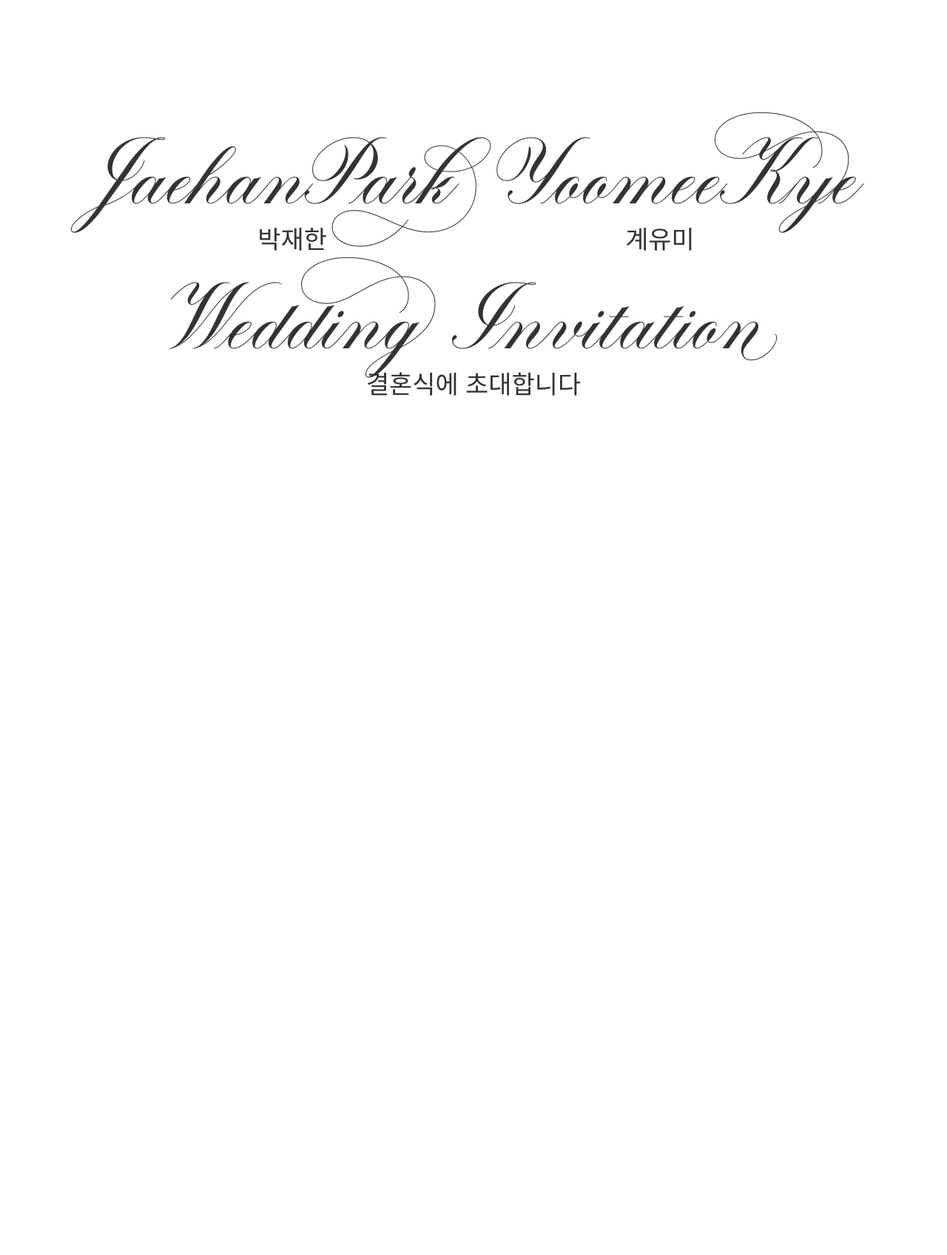
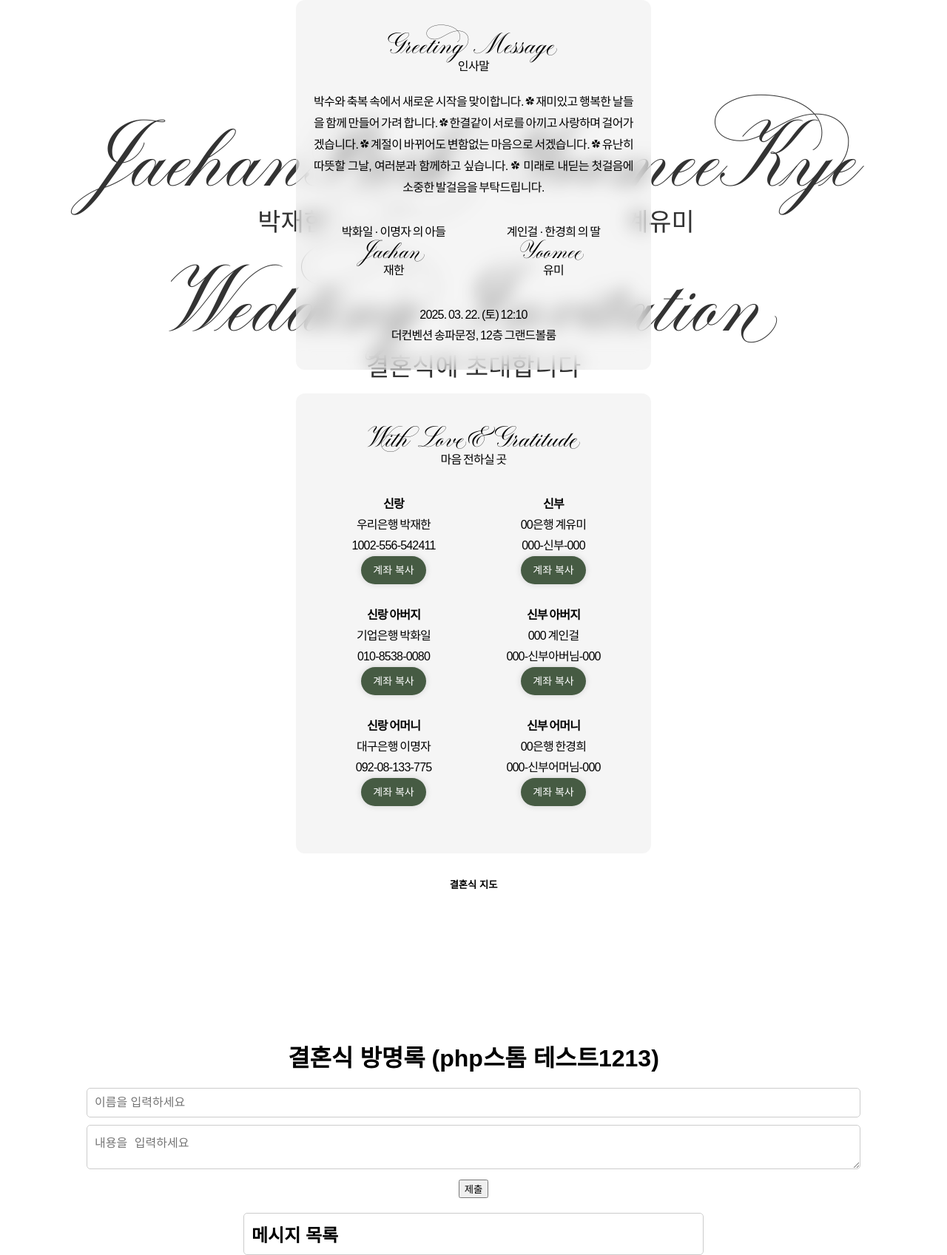
Before and after one commit to WallistoJH/invitation, a PHP site: page /index.html in a window 1280 px wide. Shown: the whole page at 74% size. Before the commit the page ends 535 px from the top, so only its background shows below. Run offline with PHP 8.4, Linux system fonts and the light colour scheme; a map, chart or similar area stays blank; some libraries are stand-ins or nearby versions; some web fonts are replaced.

Commit message:
계좌번호 1차 작업

```diff
--- a/css/guide.css
+++ b/css/guide.css
@@ -26,24 +26,100 @@
     text-align: center;
 }
 
-
+.dis-none { display: none; }
 .dis-block { display: block; }
 .dis-inline-block { display: inline-block; }
 .half { width: 50%; }
 .flu { width: 100%; }
 
 .pd-0 { padding: 0; }
+.pd-t0 { padding-top: 0; }
+.pd-t1 { padding-top: 8px; }
+.pd-t2 { padding-top: 16px; }
+.pd-t3 { padding-top: 24px; }
+.pd-t4 { padding-top: 32px; }
+.pd-t5 { padding-top: 40px; }
+.pd-t6 { padding-top: 48px; }
+.pd-b1 { padding-bottom: 8px; }
+.pd-b2 { padding-bottom: 16px; }
+.pd-b3 { padding-bottom: 24px; }
+.pd-b4 { padding-bottom: 32px; }
+.pd-b5 { padding-bottom: 40px; }
+.pd-b6 { padding-bottom: 48px; }
 .mr-0 { margin: 0; }
+.mr-t0 { margin-top: 0; }
+.mr-t1 { margin-top: 8px; }
+.mr-t2 { margin-top: 16px; }
+.mr-t3 { margin-top: 24px; }
+.mr-t4 { margin-top: 32px; }
+.mr-t5 { margin-top: 40px; }
+.mr-t6 { margin-top: 48px; }
+.mr-b1 { margin-bottom: 8px; }
+.mr-b2 { margin-bottom: 16px; }
+.mr-b3 { margin-bottom: 24px; }
+.mr-b4 { margin-bottom: 32px; }
+.mr-b5 { margin-bottom: 40px; }
+.mr-b6 { margin-bottom: 48px; }
 
+.mr-t-1 { margin-top: -8px; }
+.mr-t-2 { margin-top: -16px; }
+.mr-t-3 { margin-top: -24px; }
+.mr-t-4 { margin-top: -32px; }
+.mr-t-5 { margin-top: -40px; }
+.mr-t-6 { margin-top: -48px; }
+.mr-b-1 { margin-bottom: -8px; }
+.mr-b-2 { margin-bottom: -16px; }
+.mr-b-3 { margin-bottom: -24px; }
+.mr-b-4 { margin-bottom: -32px; }
+.mr-b-5 { margin-bottom: -40px; }
+.mr-b-6 { margin-bottom: -48px; }
+
+.ver-t { vertical-align: top; }
+.ver-b { vertical-align: bottom; }
+.ver-m { vertical-align: middle; }
 
 .title-en {
     font-family: 'Brachetto', sans-serif;
     font-weight: 400;
-    font-size: 40px;
-    line-height: 40px;
+    font-size: 32px;
+    line-height: 32px;
     margin: 16px 0 20px;
+}
+.body-kr {     font-family: 'Eulyoo1945', sans-serif;
+    font-size: 16px; line-height: 28px; letter-spacing: -.8px; word-spacing: -1px; }
+.body2-kr {     font-family: 'Eulyoo1945', sans-serif;
+    font-size: 14px; line-height: 21px; letter-spacing: -.8px; word-spacing: -1px; }
+.font-0 { font-size: 0; line-height: 0; letter-spacing: 0; word-spacing: 0; }
 
+
+.content {
+    width: calc(100% - 32px);
+    max-width: 480px;
+    padding: 32px 24px;
+    margin: 0 auto 32px;
+    overflow: hidden;
+    background: rgba(231,231,231,.4);
+    box-sizing: border-box;
+    border-radius: 12px;
+    backdrop-filter: blur(12px);
 }
-.body-kr { font-size: 16px; line-height: 28px; letter-spacing: -.8px; word-spacing: -1px; }
-.body2-kr { font-size: 14px; line-height: 21px; letter-spacing: -.8px; word-spacing: -1px; }
-.font-0 { font-size: 0; line-height: 0; letter-spacing: 0; word-spacing: 0; }
+@media screen and (max-width: 767px) {
+    .content { padding: 32px 20px; }
+}
+
+.inv-button {
+    font-family: 'Eulyoo1945', sans-serif;
+    border: none;
+    padding: 12px 16px;
+    background: #465b43;
+    border-radius: 100px;
+    box-shadow: 0 0 8px rgba(0,0,0,.15);
+    color: #fff;
+    font-size: 14px;
+    line-height: 14px;
+}
+@media screen and (min-width: 768px) {
+    .inv-button:hover,
+    .inv-button:focus { opacity: .8; }
+}
+.inv-button:active { opacity: .8; }
--- a/css/inv.css
+++ b/css/inv.css
@@ -1,6 +1,6 @@
 /* 1. 메인 타이틀 */
 #introTitle {
-    position: fixed; right: 0; left: 0; top: 0; bottom: 0; z-index: -1;
+    position: fixed; right: 0; left: 0; top: -3vh; bottom: 0; z-index: -1;
     display: flex;
     height: 100vh;
     flex-direction: column;
@@ -36,30 +36,17 @@
 
 /* 2. 텍스트 타이틀 */
 #introContent {
-    margin-top: 100vh;
-}
-#introContent .content {
-    width: calc(100% - 32px);
-    max-width: 480px;
-    padding: 32px 24px;
-    margin: 0 auto;
-    overflow: hidden;
-    background: rgba(231,231,231,.4);
-    box-sizing: border-box;
-    border-radius: 12px;
-    backdrop-filter: blur(12px);
+    /*margin-top: 100vh;*/
 }
 #introContent .content .content-title .title-en { white-space: nowrap; }
 #introContent .content .content-title .body-kr {
     text-align: justify;
-    letter-spacing: -0.3px;
-    word-spacing: -2px;
+    letter-spacing: -0.6px;
+    word-spacing: -1.8px;
     text-align-last: center;
 }
 #introContent .content .content-title .body-kr span { font-size: 12px; position: relative; top: -2px; }
 /* 콘텐츠 바디 */
-#introContent .content .content-body .top { margin: 32px 0 32px; }
 #introContent .content .content-body .top .title-en { margin: 0; font-size: 28px; line-height: 24px; position: relative; top: 2px;}
 @media screen and (max-width: 767px) {
-    #introContent .content { padding: 32px 20px; }
 }
--- a/index.html
+++ b/index.html
@@ -23,18 +23,6 @@
             padding: 10px;
             border: 1px solid #ccc;
             border-radius: 5px;
-        }
-        button {
-            padding: 10px 20px;
-            font-size: 16px;
-            background-color: #3498db;
-            color: white;
-            border: none;
-            border-radius: 5px;
-            cursor: pointer;
-        }
-        button:hover {
-            background-color: #2980b9;
         }
         .messages {
             margin-top: 20px;
@@ -101,14 +89,17 @@
     <article class="content">
         <!-- 콘텐츠 타이틀 -->
         <aside class="content-title">
-            <p class="title-en">Greeting Message</p>
+            <p class="title-en">
+                Greeting Message
+                <span class="dis-block body-kr" style="margin-top: -4px">인사말</span>
+            </p>
             <p class="body-kr">
                 박수와 축복 속에서 새로운 시작을 맞이합니다. <span>✿</span> 재미있고 행복한 날들을 함께 만들어 가려 합니다. <span>✿</span> 한결같이 서로를 아끼고 사랑하며 걸어가겠습니다. <span>✿</span> 계절이 바뀌어도 변함없는 마음으로 서겠습니다. <span>✿</span> 유난히 따뜻할 그날, 여러분과 함께하고 싶습니다. <span>✿</span> 미래로 내딛는 첫걸음에 소중한 발걸음을 부탁드립니다.
             </p>
         </aside>
         <!-- 콘텐츠 서로 내용 -->
         <aside class="content-body font-0">
-            <div class="top">
+            <div class="top mr-t4 mr-b4">
                 <div class="dis-inline-block left half">
                     <p class="body-kr">박화일 · 이명자 의 아들</p>
                     <p class="title-en">Jaehan</p>
@@ -128,24 +119,69 @@
             </div>
         </aside>
     </article>
-
-
 </section>
 
 
-<h5 class="title-en">계좌 Thsdnv</h5>
-<div>
-    <p>
-        아버지 계좌:
-        <span id="father-account" class="account-number">000-0000-0000</span>
-        <button id="copy-father">복사</button>
-    </p>
-    <p>
-        어머니 계좌:
-        <span id="mother-account" class="account-number">000-0000-0000</span>
-        <button id="copy-mother">복사</button>
-    </p>
-</div>
+<!-- 마음 전하실 곳 -->
+<section id="catact">
+    <article class="content">
+        <!-- 콘텐츠 타이틀 -->
+        <aside class="content-title">
+            <p class="title-en">
+                With Love& Gratitude
+                <span class="dis-block body-kr" style="margin-top: -4px">마음 전하실 곳</span>
+            </p>
+        </aside>
+        <div class="top mr-t4 mr-b4 font-0">
+            <div class="dis-inline-block left half ver-t">
+                <p class="body-kr">
+                    <strong>신랑</strong><br/>
+                    <!-- 신랑 계좌 -->
+                    우리은행 박재한<br/>
+                    <span id="m-account">1002-556-542411</span><br/>
+                    <button class="inv-button m" data-copy="m-account">계좌 복사</button><br/>
+                    <br/>
+                    <!-- 신랑 아버지 계좌 -->
+                    <strong>신랑 아버지</strong><br/>
+                    기업은행 박화일<br/>
+                    <span id="m-father-account">010-8538-0080</span><br/>
+                    <button class="inv-button m" data-copy="m-father-account">계좌 복사</button><br/>
+                    <br/>
+                    <!-- 신랑 어머니 계좌 -->
+                    <strong>신랑 어머니</strong><br/>
+                    대구은행 이명자<br/>
+                    <span id="m-mother-account">092-08-133-775</span><br/>
+                    <button class="inv-button m" data-copy="m-mother-account">계좌 복사</button><br/>
+                </p>
+            </div>
+            <div class="dis-inline-block right half ver-t">
+
+                <p class="body-kr">
+                    <strong>신부</strong><br/>
+                    <!-- 신부 계좌 -->
+                    00은행 계유미<br/>
+                    <span id="f-account">000-신부-000</span><br/>
+                    <button class="inv-button m" data-copy="f-account">계좌 복사</button><br/>
+                    <br/>
+                    <!-- 신부 아버지 계좌 -->
+                    <strong>신부 아버지</strong><br/>
+                    000 계인걸<br/>
+                    <span id="f-father-account">000-신부아버님-000</span><br/>
+                    <button class="inv-button m" data-copy="f-father-account">계좌 복사</button><br/>
+                    <br/>
+                    <!-- 신부 어머니 계좌 -->
+                    <strong>신부 어머니</strong><br/>
+                    00은행 한경희<br/>
+                    <span id="f-mother-account">000-신부어머님-000</span><br/>
+                    <button class="inv-button m" data-copy="f-mother-account">계좌 복사</button><br/>
+                </p>
+
+            </div>
+        </div>
+    </article>
+</section>
+
+
 
 <h5>결혼식 지도</h5>
 <!-- 지도가 표시될 영역 -->
@@ -236,7 +272,6 @@
                 messagesDiv.appendChild(p);
             });
         });
-
         window.deleteMessage = deleteMessage;
 
 
@@ -387,34 +422,7 @@
 
 
 <script>
-    // 계좌 번호
-    $(document).ready(function(){
-        // 아버지 계좌 복사
-        $('#copy-father').click(function(){
-            var account = $('#father-account').text().trim();
-            // 클립보드 API를 이용하여 복사
-            navigator.clipboard.writeText(account)
-                .then(function() {
-                    alert('아버지 계좌번호가 복사되었습니다.');
-                })
-                .catch(function(err) {
-                    console.error('복사 실패: ', err);
-                });
-        });
 
-        // 어머니 계좌 복사
-        $('#copy-mother').click(function(){
-            var account = $('#mother-account').text().trim();
-            // 클립보드 API를 이용하여 복사
-            navigator.clipboard.writeText(account)
-                .then(function() {
-                    alert('어머니 계좌번호가 복사되었습니다.');
-                })
-                .catch(function(err) {
-                    console.error('복사 실패: ', err);
-                });
-        });
-    });
 </script>
 </body>
 </html>
--- a/js/inv.js
+++ b/js/inv.js
@@ -16,3 +16,25 @@
         }
     });
 });
+
+
+
+
+
+// 마음 전하실 곳
+// 계좌 번호
+$(document).ready(function () {
+    // 계좌 복사 기능을 통합하여 최적화
+    $(document).on("click", "[data-copy]", function () {
+        var account = $("#" + $(this).data("copy")).text().trim();
+        if (account) {
+            navigator.clipboard.writeText(account)
+                .then(function () {
+                    alert($(this).text() + " 계좌번호가 복사되었습니다.");
+                }.bind(this))
+                .catch(function (err) {
+                    console.error("복사 실패: ", err);
+                });
+        }
+    });
+});
```
